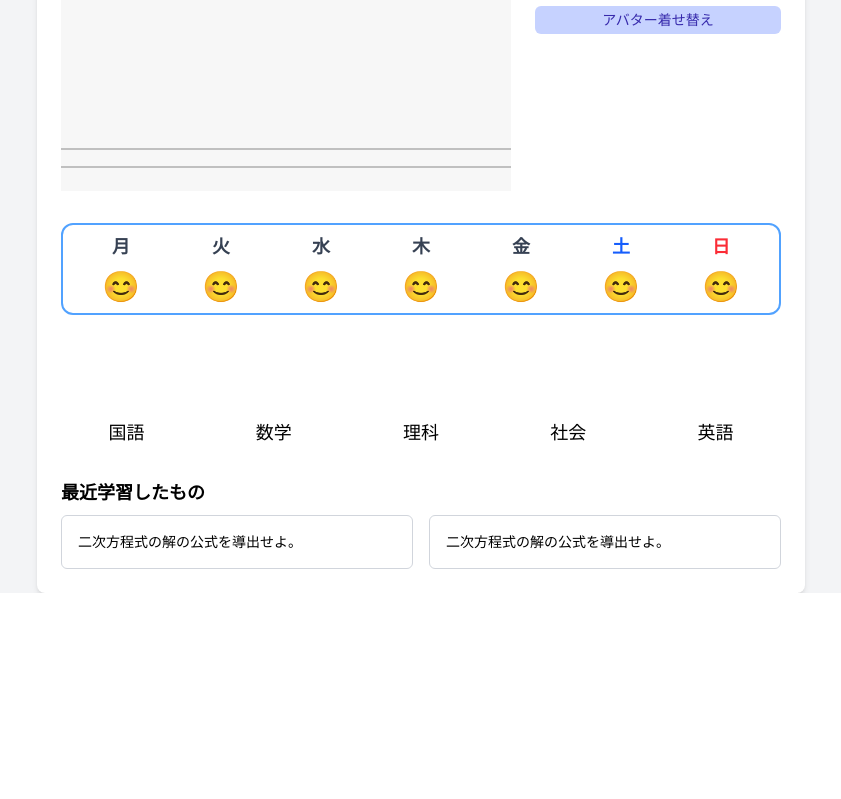
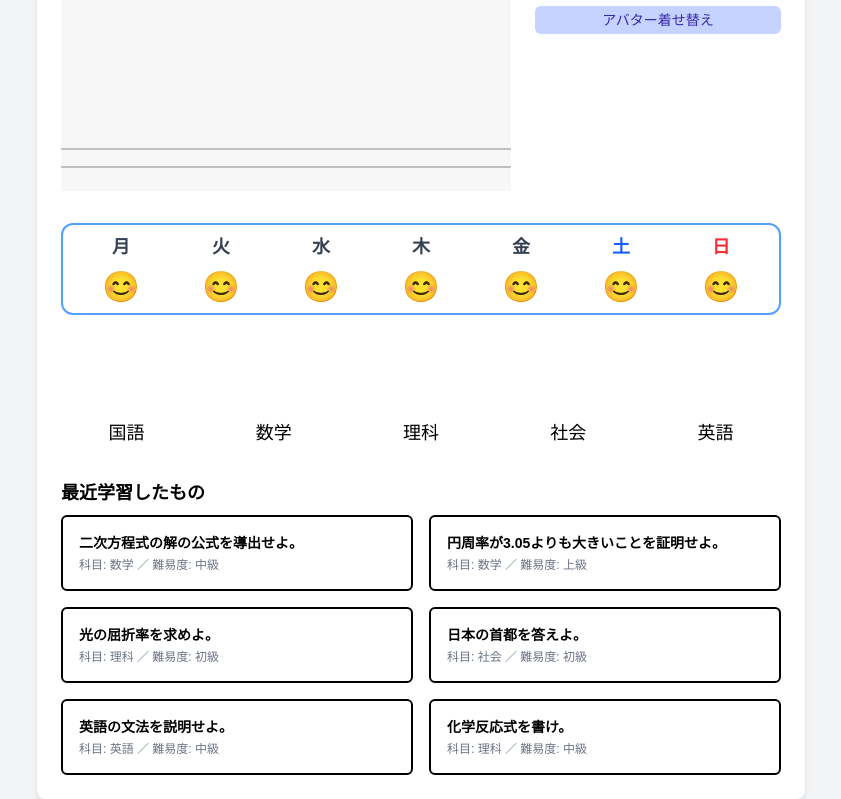
Before and after one commit to sbmtrntr/Hackathon_Inocuv, a Next.js app: page / in a window 1280 px wide. Shown: the part 347-1146 px from the top of the page, without its empty margins (219-1060 px from the left). Before the commit the page ends 940 px from the top, so only its background shows below. Built offline with nearby package versions, Linux system fonts and the light colour scheme; no server answers.

Commit message:
fix/currentContent

```diff
--- a/src/app/page.tsx
+++ b/src/app/page.tsx
@@ -185,20 +185,23 @@ const Home = () => {
 
         {/* 最近学習したもの */}
         <div className="mt-8">
-          <h2 className="text-lg font-bold mb-2 text-black">
-            最近学習したもの
-          </h2>
-          <div className="grid grid-cols-2 gap-4">
-            <div className="border border-gray-300 p-4 rounded-md text-sm text-black">
-              二次方程式の解の公式を導出せよ。
-            </div>
-            <div className="border border-gray-300 p-4 rounded-md text-sm text-black">
-              二次方程式の解の公式を導出せよ。
+          <h2 className="text-lg font-bold mb-2 text-black">最近学習したもの</h2>
+            <div className="grid grid-cols-2 gap-4">
+              {dummyLessonData.slice(-6).map((lesson) => (
+            <div
+              key={lesson.id}
+              className={`border-2 p-4 rounded-md text-sm text-black border-${subjectColorMap[lesson.subject] ?? 'gray-300'}`}
+            >
+                  <div className="font-semibold">{lesson.title}</div>
+                  <div className="text-xs text-gray-500 mt-1">
+                    科目: {lesson.subject} ／ 難易度: {lesson.difficulty}
+                  </div>
+                </div>
+              ))}
             </div>
           </div>
         </div>
       </div>
-    </div>
   );
 };
 
```
